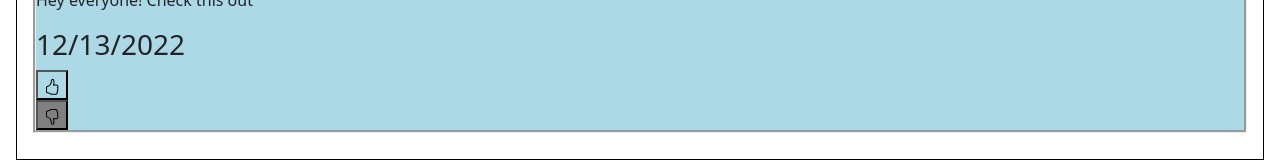
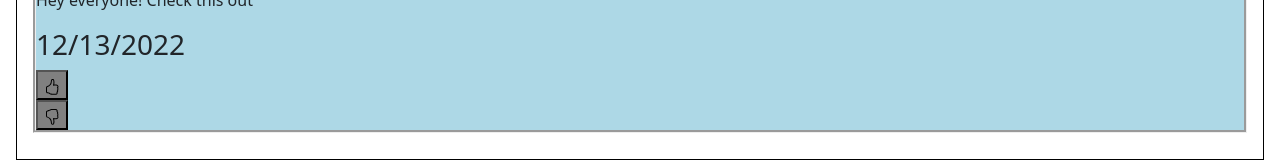
Before and after one commit to ARyback/Social-Feed, a React (Create React App) app: page / in a window 1280 px wide. Shown: the part 284-445 px from the top of the page. Built offline with nearby package versions, Linux system fonts and the light colour scheme.

Commit message:
Made a ButtonCombination file and successfully got the like buttons to light up and unlight up

```diff
--- a/src/Components/AddDate/AddDate.jsx
+++ /dev/null
@@ -1,9 +0,0 @@
-import React from 'react';
-
-const dateOfPost = new Date();
-
-const AddDate = (props) => {
-    return <div>{dateOfPost}</div>
-}
-
-export default AddDate;
--- a/src/Components/AddPost/AddPostForm.jsx
+++ b/src/Components/AddPost/AddPostForm.jsx
@@ -1,6 +1,5 @@
 import React, { useState } from 'react';
 import './AddPostForm.css'
-import AddDate from '../AddDate/AddDate';
 
 const AddPostForm = (props) => {
 
--- /dev/null
+++ b/src/Components/ButtonCombination/ButtonComination.jsx
@@ -0,0 +1,8 @@
+import LikeButton from "../LikeButton/LikeButton";
+import DislikeButton from "../DislikeButton/DislikeButton";
+
+const ButtonCombination = (props) => {
+    return <div>Hello world</div>;
+}
+
+export default ButtonCombination;
--- a/src/Components/DislikeButton/DislikeButton.css
+++ b/src/Components/DislikeButton/DislikeButton.css
@@ -13,5 +13,4 @@ button:hover {
 
 .inactive {
     background-color: gray;
-
 }
--- a/src/Components/DislikeButton/DislikeButton.jsx
+++ b/src/Components/DislikeButton/DislikeButton.jsx
@@ -1,11 +1,19 @@
 import { BsHandThumbsDown} from "react-icons/bs";
 import './DislikeButton.css'
+import React, { useState } from 'react';
 
-const LikeButton = (props) => {
+const DislikeButton = (props) => {
+    const [buttonClass, setButtonClass] = useState("inactive");
+
     function handleClick(){
+        if (buttonClass === "inactive") {
+            setButtonClass("active");
+        } else {
+            setButtonClass("inactive");
+        }
+    }
 
-    }
-    return <div><button className="inactive" onClick="handleClick"><BsHandThumbsDown/></button></div>;
-}
+    return <div><button className={buttonClass} onClick={handleClick}><BsHandThumbsDown/></button></div>;
+};
 
-export default LikeButton;
+export default DislikeButton;
--- a/src/Components/DisplayPosts/DisplayPosts.jsx
+++ b/src/Components/DisplayPosts/DisplayPosts.jsx
@@ -1,7 +1,7 @@
 import LikeButton from "../LikeButton/LikeButton";
 import DislikeButton from "../DislikeButton/DislikeButton";
-import AddDate from "../AddDate/AddDate";
 import './DisplayPosts.css';
+import ButtonCombination from "../ButtonCombination/ButtonComination";
 
 const DisplayPosts = (props) => {
   return (
@@ -12,7 +12,6 @@ const DisplayPosts = (props) => {
                 <h2>{post.name}</h2>
                 <p>{post.post}</p>
                 <h3>{post.date}</h3>
-                {/* <AddDate /> */}
                 <LikeButton />
                 <DislikeButton />
               </div>
--- a/src/Components/LikeButton/LikeButton.css
+++ b/src/Components/LikeButton/LikeButton.css
@@ -13,5 +13,4 @@ button:hover {
 
 .inactive {
     background-color: gray;
-
 }
--- a/src/Components/LikeButton/LikeButton.jsx
+++ b/src/Components/LikeButton/LikeButton.jsx
@@ -1,14 +1,19 @@
 import { BsHandThumbsUp } from "react-icons/bs";
 import './LikeButton.css'
+import React, { useState } from 'react';
 
 const LikeButton = (props) => {
+    const [buttonClass, setButtonClass] = useState("inactive");
+
     function handleClick(){
+        if (buttonClass === "inactive") {
+            setButtonClass("active");
+        } else {
+            setButtonClass("inactive");
+        }
+    }
 
-    }
-    return <div><button><BsHandThumbsUp/></button></div>;
-}
+    return <div><button className={buttonClass} onClick={handleClick}><BsHandThumbsUp/></button></div>;
+};
 
 export default LikeButton;
-
-//Need an if condition like on boolean. Only one can be greyed at one time. State watching the other state
-//Tutorial 8
```
